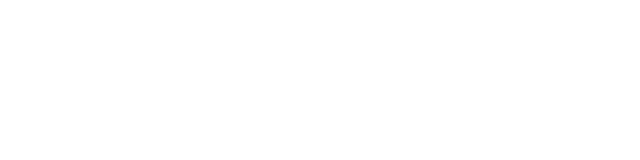
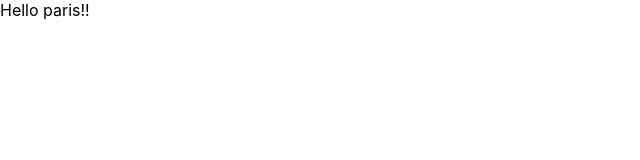
Before and after one commit to Enocp/minhaFinanca-frontEnd-reactJs, a React (Create React App) app: page / in a window 1280 px wide. Shown: the top 160 px of the page, without its empty margins (0-640 px from the left). Built offline with nearby package versions, Linux system fonts and the light colour scheme.

Commit message:
first commit

```diff
--- a/src/App.js
+++ b/src/App.js
@@ -4,8 +4,8 @@
 
 function App() {
   return (
-    <div className="App">
-
+    <div >
+      Hello paris!!
     </div>
   );
 }
```
